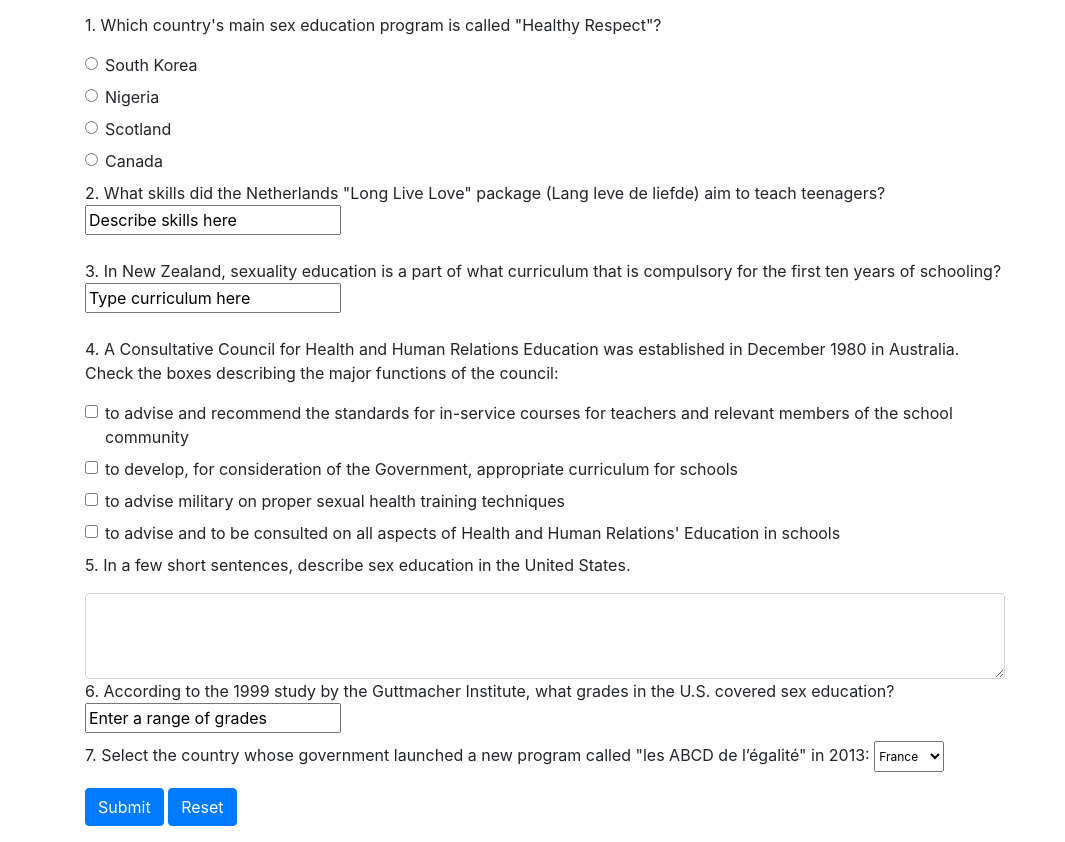
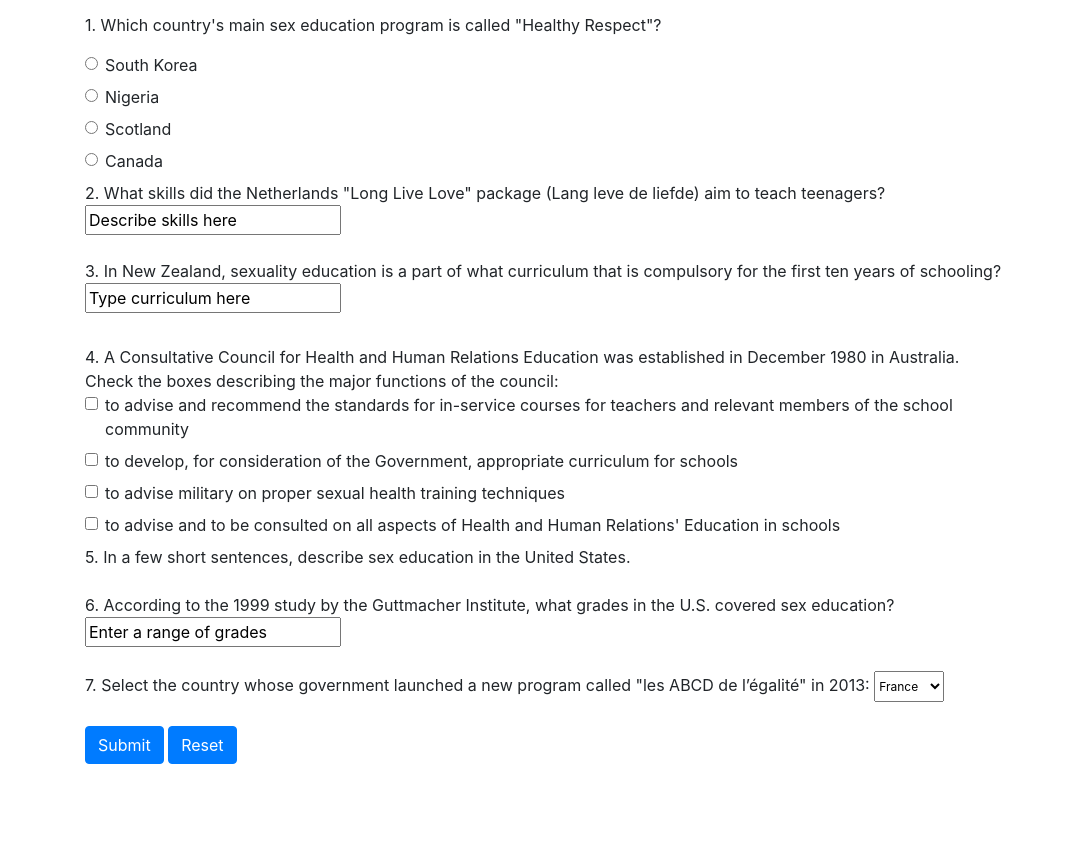
Before and after one commit to brooke8henderson/bootstrap-forms, a plain HTML site: page index.html in a window 1280 px wide. Shown: the part 131-973 px from the top of the page, without its empty margins (0-1065 px from the left). After the commit the page ends 911 px from the top, so only its background shows below. Drawn offline with nearby package versions, Linux system fonts and the light colour scheme.

```diff
--- a/index.html
+++ b/index.html
@@ -1,4 +1,4 @@
-<!doctype html>
+<!DOCTYPE html>
 <html lang="en">
   <head>
     <title>Sex Education Quiz</title>
@@ -49,15 +49,16 @@
                 </label>
               </div>
 
-        <p>    <label> 2. What skills did the Netherlands "Long Live Love" package (Lang leve de liefde) aim to teach teenagers? <input type="text" name="Skills" id="form-skills" value="Describe skills here" maxlength="100"></label>
-</p>
+        <div class="form-group">   <label class="form control">
+           2. What skills did the Netherlands "Long Live Love" package (Lang leve de liefde) aim to teach teenagers? <input type="text" name="Skills" id="form-skills" value="Describe skills here" maxlength="100"></label></div>
 
-        <p>  <label>3. In New Zealand, sexuality education is a part of what curriculum that is compulsory for the first ten years of schooling?  <input type="text" name="Skills" id="form-curriculum" value="Type curriculum here" maxlength="100"></label>
-</p>
+           <div class="form-group">   <label class="form control">
+  <label>3. In New Zealand, sexuality education is a part of what curriculum that is compulsory for the first ten years of schooling?  <input type="text" name="Skills" id="form-curriculum" value="Type curriculum here" maxlength="100"></label></div>
 
-<p> 4. A Consultative Council for Health and Human Relations Education was established in December 1980 in Australia. Check the boxes describing the major functions of the council:
   <div class="form-check">
+     4. A Consultative Council for Health and Human Relations Education was established in December 1980 in Australia. Check the boxes describing the major functions of the council:
   <label class="form-check-label">
+
     <input class="form-check-input" type="checkbox" name="functions" value="">
     to advise and recommend the standards for in-service courses for teachers and relevant members of the school community
   </label>
@@ -80,14 +81,16 @@
   </label>
 </div>
 
+  <div class="form-group">   <label class="form control"id="FormControlTextarea2" rows="3">
+      5. In a few short sentences, describe sex education in the United States.
+            </label></div>
 
-            <p>5. In a few short sentences, describe sex education in the United States.</p>
-            <textarea class="form-control" id="FormControlTextarea2" rows="3"></textarea>
+<div class="form-group">   <label class="form control">
 
-              <label> 6. According to the 1999 study by the Guttmacher Institute, what grades in the U.S. covered sex education? <input type="text" name="Grades" id="form-grades" value="Enter a range of grades" maxlength="50"></label>
+               6. According to the 1999 study by the Guttmacher Institute, what grades in the U.S. covered sex education? <input type="text" name="Grades" id="form-grades" value="Enter a range of grades" maxlength="50"></label></div>
 
 
-<div>
+<div class="select">   <label class="form control"id="FormControlTextarea2" rows="3">
   <p>7. Select the country whose government launched a new program called "les ABCD de l’égalité" in 2013:
   <select class="custom-select-sm">
 
```
